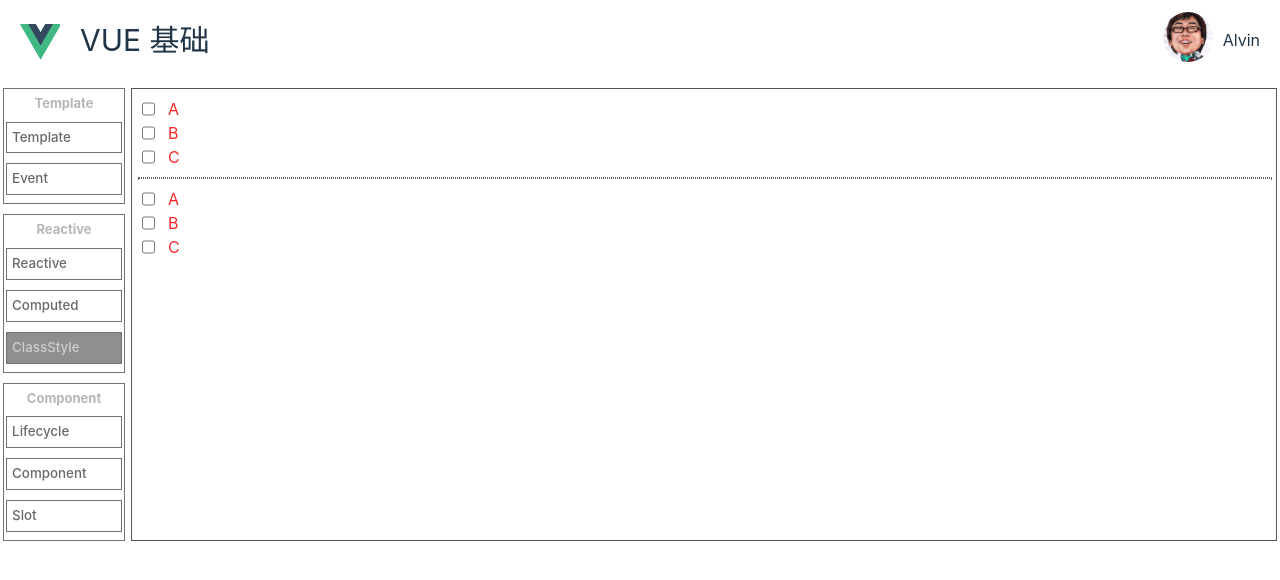
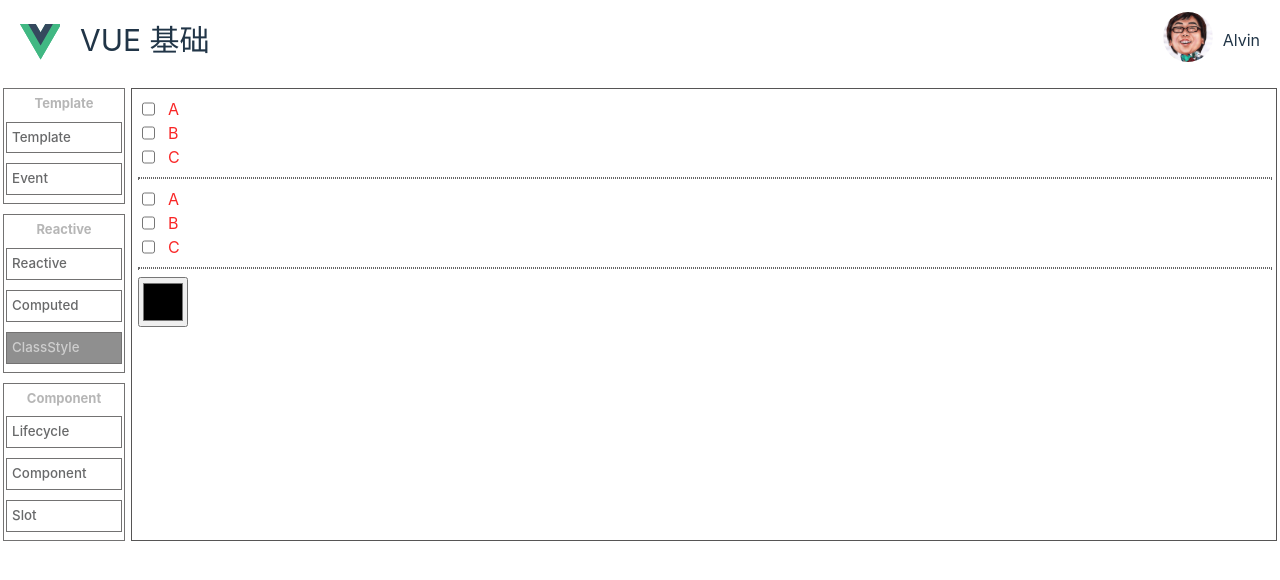
Before and after one commit to alvin-qh/study-web, a Vue app in the folder vue/basic/: page /reactive/class-style in a window 1280 px wide. Shown: the top 580 px of the page. Built offline with nearby package versions, Linux system fonts and the light colour scheme.

Commit message:
[vue] add ref varaible in <style>

```diff
--- /dev/null
+++ b/vue/basic/src/component/reactive/ReactiveColorPicker.vue
@@ -0,0 +1,83 @@
+<!--在 CSS 中使用 `v-bind`
+
+在 `.vue` 文件的 `<style>` 标签中, 可以在 CSS 选择器中使用 `v-bind` 指令,
+即将响应式变量和样式进行绑定
+
+而 CSS3 中的变量, 也可以在 `<style>` 标签中继续使用
+-->
+<template>
+  <div class="color-picker">
+    <input v-model="currentColor" type="color">
+    <div>
+      <div class="current-color" />
+      <div class="color-history">
+        <ul>
+          <li v-for="c in colorHistory" :key="c" :style="{'--bgcolor': c}" />
+        </ul>
+      </div>
+    </div>
+  </div>
+</template>
+
+<script setup lang="ts">
+import { ref, watch } from 'vue';
+
+const currentColor = ref<string>('');
+const colorHistory = ref<string[]>([]);
+
+watch(currentColor, (nVal, oVal) => {
+  if (oVal && oVal !== nVal) {
+    colorHistory.value.push(oVal);
+  }
+});
+</script>
+
+<style lang="scss" scoped>
+.color-picker {
+  display: flex;
+  flex-direction: column;
+  gap: 20px 0;
+
+  input[type=color] {
+    outline: none;
+    width: 50px;
+    height: 50px;
+  }
+
+  &>div {
+    display: flex;
+    flex-direction: row;
+    gap: 0 10px;
+
+    .current-color {
+      width: 100px;
+      height: 100px;
+      // 可以在样式中使用 `v-bind` 引用响应式变量
+      background-color: v-bind('currentColor');
+    }
+
+    .color-history {
+      flex: 1;
+
+      ul {
+        display: flex;
+        flex-direction: row;
+        flex-wrap: wrap;
+        padding: 0;
+        margin: 0;
+        list-style: none;
+        gap: 10px;
+
+        li {
+          --bgcolor: '';
+
+          display: block;
+          width: 50px;
+          height: 30px;
+          background-color: var(--bgcolor)
+        }
+      }
+    }
+  }
+}
+</style>
--- /dev/null
+++ b/vue/basic/src/page/component/PageCssModule.vue
@@ -0,0 +1,5 @@
+<template>
+  <div class="css-module">
+    CSS Module
+  </div>
+</template>
--- a/vue/basic/src/page/reactive/PageClassStyle.vue
+++ b/vue/basic/src/page/reactive/PageClassStyle.vue
@@ -46,11 +46,19 @@ Vue 支持动态的类选择器和样式表, 可以动态的改变元素的样
       <input v-model="dones['C']" type="checkbox">
       <span :class="classesArray">C</span>
     </div>
+
+    <hr>
+
+    <div>
+      <ReactiveColorPicker />
+    </div>
   </div>
 </template>
 
 <script setup lang="ts">
 import { computed, reactive, type StyleValue } from 'vue';
+
+import ReactiveColorPicker from '@/component/reactive/ReactiveColorPicker.vue';
 
 // 记录三个 checkbox 是否选中的键值对
 const dones = reactive<Record<string, boolean>>({
```
